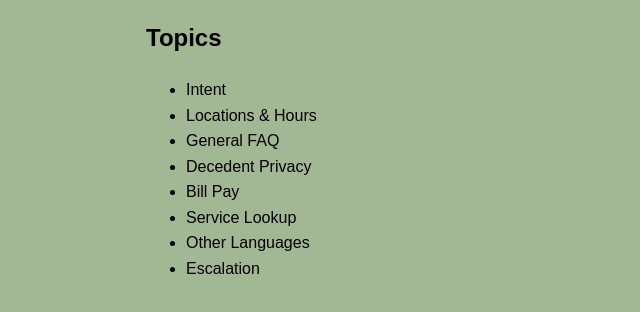
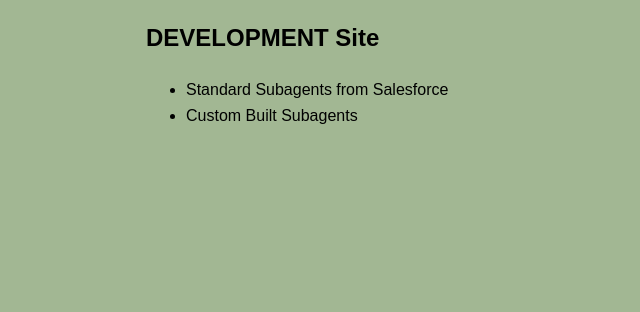
Before and after one commit to dustinstricklerosfdigital/FloraDevSite, a plain HTML site: page index.html in a window 1280 px wide. Shown: the part 114-426 px from the top of the page, without its empty margins (144-784 px from the left). Drawn offline with nearby package versions, Linux system fonts and the light colour scheme.

Commit message:
Update index.html
went from old name to shorter new name on the ESW/messaging channel

```diff
--- a/index.html
+++ b/index.html
@@ -21,16 +21,10 @@
 </head>
 <body>
   <h1>https://forestlawn.com/</h1>
-<h2>Topics</h2>
+<h2>DEVELOPMENT Site</h2>
 <ul>
-  <li>Intent</li>
-  <li>Locations &amp; Hours</li>
-  <li>General FAQ</li>
-  <li>Decedent Privacy</li>
-  <li>Bill Pay</li>
-  <li>Service Lookup</li>
-  <li>Other Languages</li>
-  <li>Escalation</li>
+  <li>Standard Subagents from Salesforce</li>
+  <li>Custom Built Subagents</li>
 </ul>
 
 
@@ -51,8 +45,8 @@
 
         embeddedservice_bootstrap.init(
           "00Dhu00000066fR",
-          "Flora_Channel_for_FL_Website_Chat",
-          "https://forestlawnmortuary--dustin.sandbox.my.site.com/ESWFloraChannelforFLW1787828990460",
+          "FC",
+          "https://forestlawnmortuary--dustin.sandbox.my.site.com/ESWFC1794841756330",
           {
             scrt2URL: "https://forestlawnmortuary--dustin.sandbox.my.salesforce-scrt.com"
           }
@@ -64,7 +58,7 @@
   </script>
   <script
     type="text/javascript"
-    src="https://forestlawnmortuary--dustin.sandbox.my.site.com/ESWFloraChannelforFLW1787828990460/assets/js/bootstrap.min.js"
+    src="https://forestlawnmortuary--dustin.sandbox.my.site.com/ESWFC1794841756330/assets/js/bootstrap.min.js"
     onload="initEmbeddedMessaging()">
   </script>
 
```
